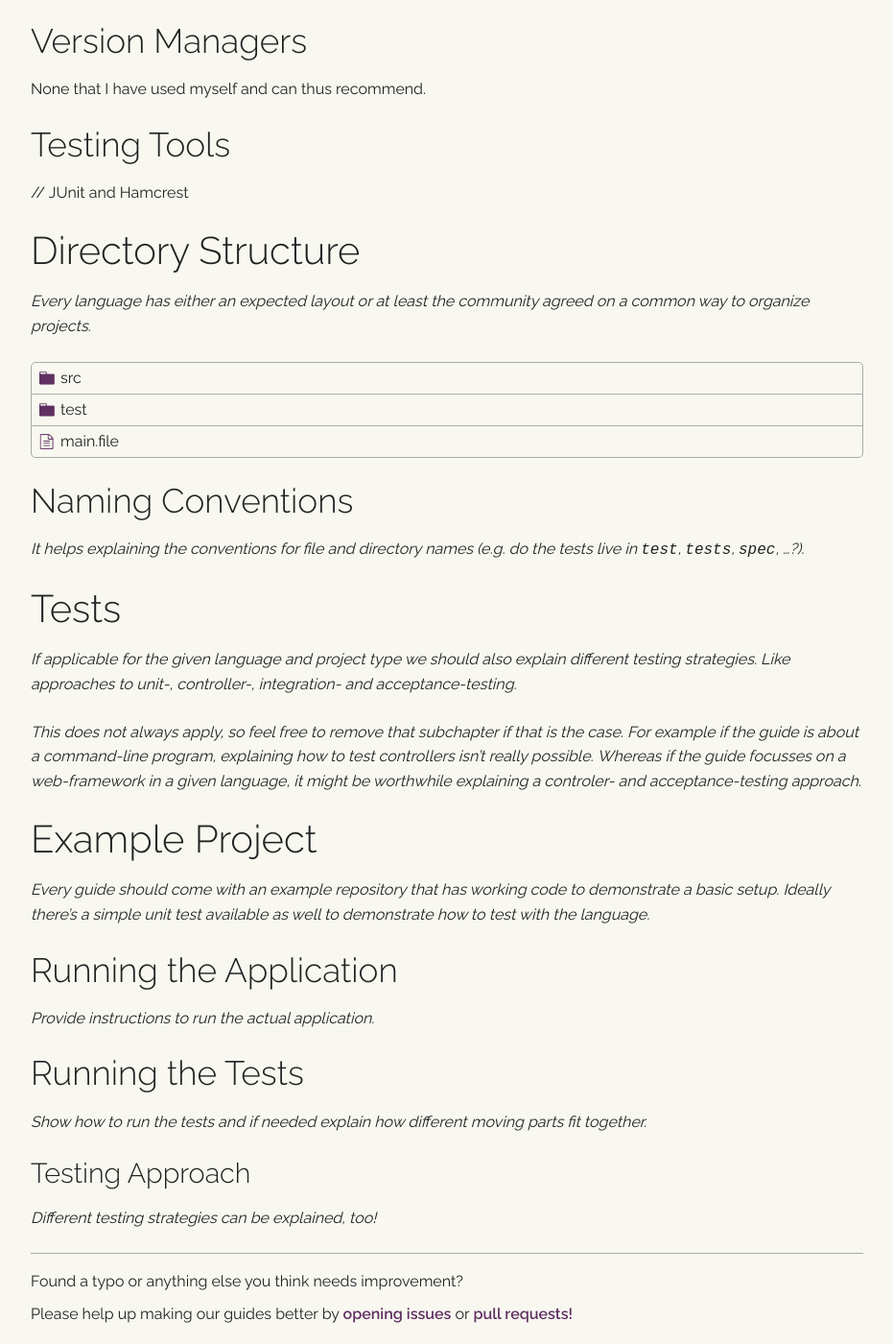
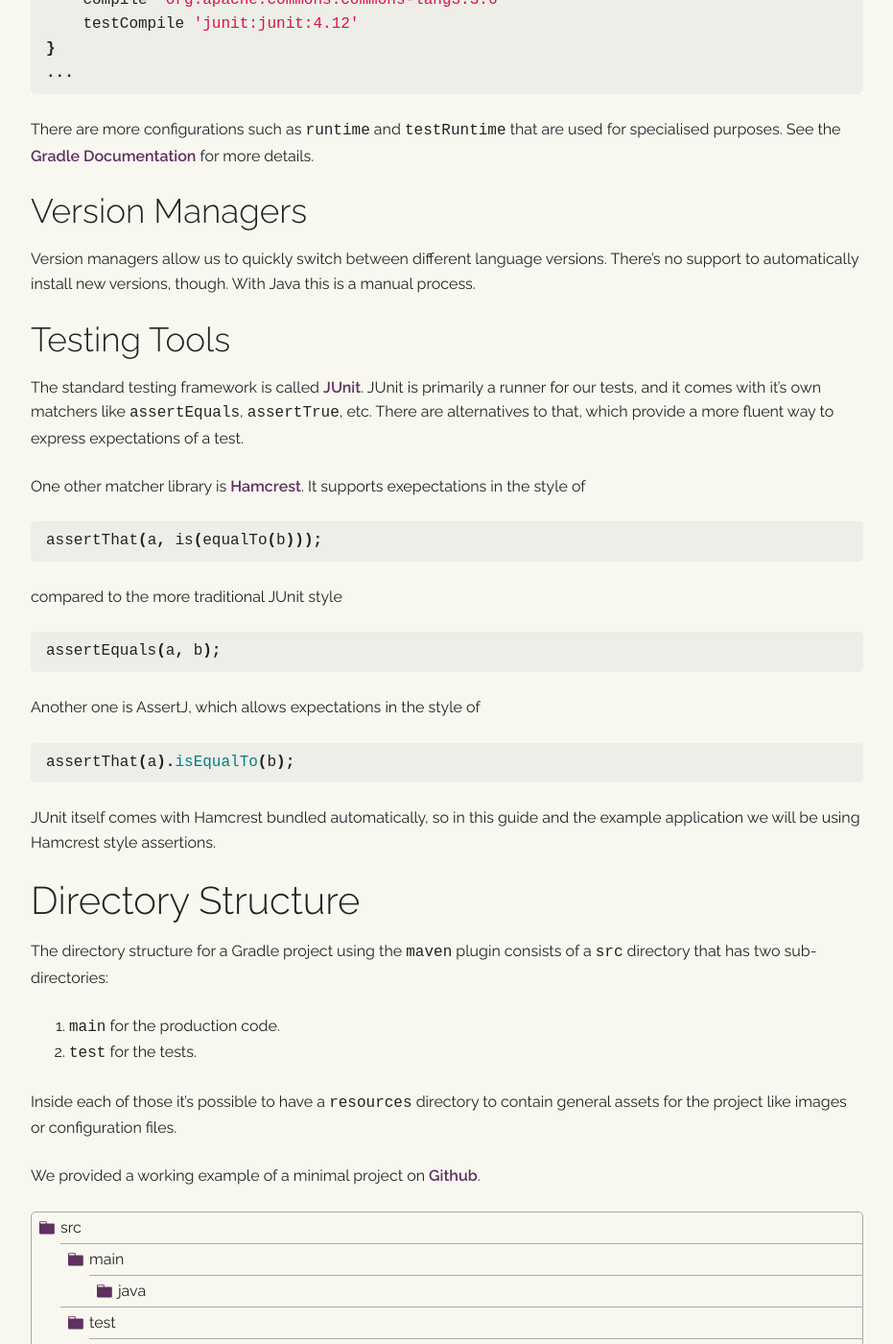
Before and after one commit to vanilla-project/vanilla-project.guide, a Jekyll site: the page built from _guides/java/gradle-command-line.md, in a window 1280 px wide and 1400 px high, scrolled down 2080 px. Shown: the whole window at 96% size, without its empty margins (174-1105 px from the left). Built offline with Jekyll 4.4.1, drawn with Linux system fonts in a browser that asks for light colours; some of the changed text lies outside the part shown.

Commit message:
Carry over some general Java information from the Maven guide

````diff
--- a/_guides/java/gradle-command-line.md
+++ b/_guides/java/gradle-command-line.md
@@ -1,11 +1,9 @@
 ---
-title: Java Command Line
+title: Gradle Command Line Application
 date: 2017-10-14
 ---
 
-_Java is a general-purpose programming language introduce little over 20 years ago. It has become widely popular in the enterprise space due to the Java Virtual Machine, the Garbage Collector, a similar programming model to C/C++ but the promise of easier-to-write programms than its competitors of the time_
-
-_It is statically typed, notorious for a proliferation of `null`, and relies on polymorphism for clever solutions to problems. Since Java 8, more and more functional programming elements have found their way into the languge, such as `Stream` and `Optional<T>`, makring a resurgance since the more traditional Java 6 and 7 releases._
+{% include_relative overview.md %}
 
 ## Further Material
 
@@ -17,7 +15,15 @@ _It is statically typed, notorious for a proliferation of `null`, and relies on
 
 ## Topics, Tools and Terms
 
-_Explain some general terminology that's being used in the community here._
+Java packages are distributed in _jars_ (from _**J**ava **ar**chive_).
+The central repository to download these jars from is [Maven central](https://search.maven.org).
+
+The Java Virtual Machine (short: JVM) is the platform all Java programs run on.
+It allows Java code to be operating system agnostic, meaning that a Java program written on MacOS can be compiled and run on Windows without modification.
+
+Gradle is not just a tool for build or dependency management, it supports the whole life-cycle for Java projects.
+That includes compiling, testing, packaging, releasing and deploying a project.
+Gradle can be expanded with custom tasks for specific needs of the project. You can find out more about writing tasks in the [official documentation](https://docs.gradle.org/current/userguide/more_about_tasks.html)
 
 
 ### Dependency Management
@@ -78,56 +82,95 @@ There are more configurations such as `runtime` and `testRuntime` that are used
 
 ### Version Managers
 
-None that I have used myself and can thus recommend.
+Version managers allow us to quickly switch between different language versions.
+There's no support to automatically install new versions, though.
+With Java this is a manual process.
 
 
 ### Testing Tools
 
-// JUnit and Hamcrest
+{% include_relative testing.md %}
 
 
 ## Directory Structure
 
-_Every language has either an expected layout or at least the community agreed on a common way to organize projects._
+The directory structure for a Gradle project using the `maven` plugin consists of a `src` directory that has two sub-directories:
+1. `main` for the production code.
+2. `test` for the tests.
+
+Inside each of those it's possible to have a `resources` directory to contain general assets for the project like images or configuration files.
+
+We provided a working example of a minimal project on [Github](https://github.com/vanilla-project/java-gradle-command-line).
 
 <ul class="directory-structure">
-  <li class="directory">src</li>
-  <li class="directory">test</li>
-  <li class="file">main.file</li>
+  <li class="directory">
+    src
+    <ul>
+      <li class="directory">main<ul><li class="directory">java</li></ul></li>
+      <li class="directory">test<ul><li class="directory">java</li></ul></li>
+    </ul>
+  </li>
+  <li class="ruby file">build.gradle</li>
 </ul>
+
+Every subdirectory inside each `java` directory forms a [package](https://en.wikipedia.org/wiki/Java_package).
+Packages are Java's way to give classes that belong together a namespace.
 
 
 ### Naming Conventions
 
-_It helps explaining the conventions for file and directory names (e.g. do the tests live in `test`, `tests`, `spec`, &hellip;?)._
-
-
-## Tests
-
-_If applicable for the given language and project type we should also explain different testing strategies._
-_Like approaches to unit-, controller-, integration- and acceptance-testing._
-
-_This does not always apply, so feel free to remove that subchapter if that is the case._
-_For example if the guide is about a command-line program, explaining how to test controllers isn't really possible._
-_Whereas if the guide focusses on a web-framework in a given language, it might be worthwhile explaining a controler- and acceptance-testing approach._
+{% include_relative naming.md %}
 
 
 ## Example Project
 
-_Every guide should come with an example repository that has working code to demonstrate a basic setup._
-_Ideally there's a simple unit test available as well to demonstrate how to test with the language._
+The repository for the example application is available at [github.com/vanilla-project/java-gradle-command-line](https://github.com/vanilla-project/java-gradle-command-line).
+
+The main application consists of basically three files:
+
+- `Main.java` is the main executable that instantiates and runs:
+  - `App.java` contains the main application that uses:
+    - `Example.java` which contains only one method that returns a string.
 
 
 ### Running the Application
 
-_Provide instructions to run the actual application._
+To run the application we need to build it first.
+
+This can be done by executing the `jar` task of gradle
+
+{% highlight shell %}
+gradle jar
+{% endhighlight %}
+
+This will download all dependencies, compile the code, run the tests and _package_ it up into a `.jar` file.
+
+We can then execute the jar file to run our application:
+
+{% highlight shell %}
+java -jar ./build/libs/java-gradle-command-line.jar
+{% endhighlight %}
 
 
 ### Running the Tests
 
-_Show how to run the tests and if needed explain how different moving parts fit together._
+To run the tests we execute `gradle test` which then looks for all files inside directory `src/test` and runs them.
+The output should look like the following:
+
+```
+$: gradle test
+BUILD SUCCESSFUL in 0s
+3 actionable tasks: 3 up-to-date
+```
 
 
 #### Testing Approach
 
-_Different testing strategies can be explained, too!_
+The test for class `Example` is only verifying the return value of one method.
+
+`App` on the other hand is tested via a test-double that gets injected.
+This allows us to _spy_ on the output of it.
+We want to avoid printing anything to the screen while running the tests.
+Injecting a test double in this instance is a nice way to isolate our application from the command line.
+
+In the actual `Main` class we then inject `System.out`, which is Java's standard output stream.
--- /dev/null
+++ b/_guides/java/naming.md
@@ -0,0 +1,9 @@
+Package names are in lower case.
+
+File names of classes reflect the class name including the capital first letter.
+For example the class `Vanilla` needs to be contained in file `Vanilla.java`.
+
+Tests match their production code file names with a `Test` suffix, e.g. tests for code in `Vanilla.java` should be written in `VanillaTest.java`.
+
+They also match their production package, so that class `com.vanilla_project.Vanilla` will have its tests in `com.vanilla_project.VanillaTest`.
+While the package names match, the physical location does not (as they're separated by `src/main` and `src/test`).
--- /dev/null
+++ b/_guides/java/overview.md
@@ -0,0 +1,5 @@
+Java is a general-purpose programming language introduced little over 20 years ago.
+It has become widely popular in the enterprise space due to the Java Virtual Machine, the Garbage Collector, a similar programming model to C/C++ and the promise of easier-to-write programs than its competitors of the time.
+
+It is statically typed, notorious for a proliferation of `null`, and relies on polymorphism for clever solutions to problems.
+Since Java 8, more and more functional programming elements have found their way into the language, such as `Stream` and `Optional<T>`, making a resurgence since the more traditional Java 6 and 7 releases.
--- /dev/null
+++ b/_guides/java/testing.md
@@ -0,0 +1,24 @@
+The standard testing framework is called [JUnit](http://junit.org).
+JUnit is primarily a runner for our tests, and it comes with it's own matchers like `assertEquals`, `assertTrue`, etc.
+There are alternatives to that, which provide a more fluent way to express expectations of a test.
+
+One other matcher library is [Hamcrest](http://hamcrest.org).
+It supports exepectations in the style of
+
+{% highlight java %}
+assertThat(a, is(equalTo(b)));
+{% endhighlight %}
+
+compared to the more traditional JUnit style
+
+{% highlight java %}
+assertEquals(a, b);
+{% endhighlight %}
+
+Another one is AssertJ, which allows expectations in the style of
+
+{% highlight java %}
+assertThat(a).isEqualTo(b);
+{% endhighlight %}
+
+JUnit itself comes with Hamcrest bundled automatically, so in this guide and the example application we will be using Hamcrest style assertions.
````
Also changed, not shown: other parts of _guides/java/gradle-command-line.md (+0 -2 lines), _guides/java/maven-command-line.md (+3 -38 lines).
